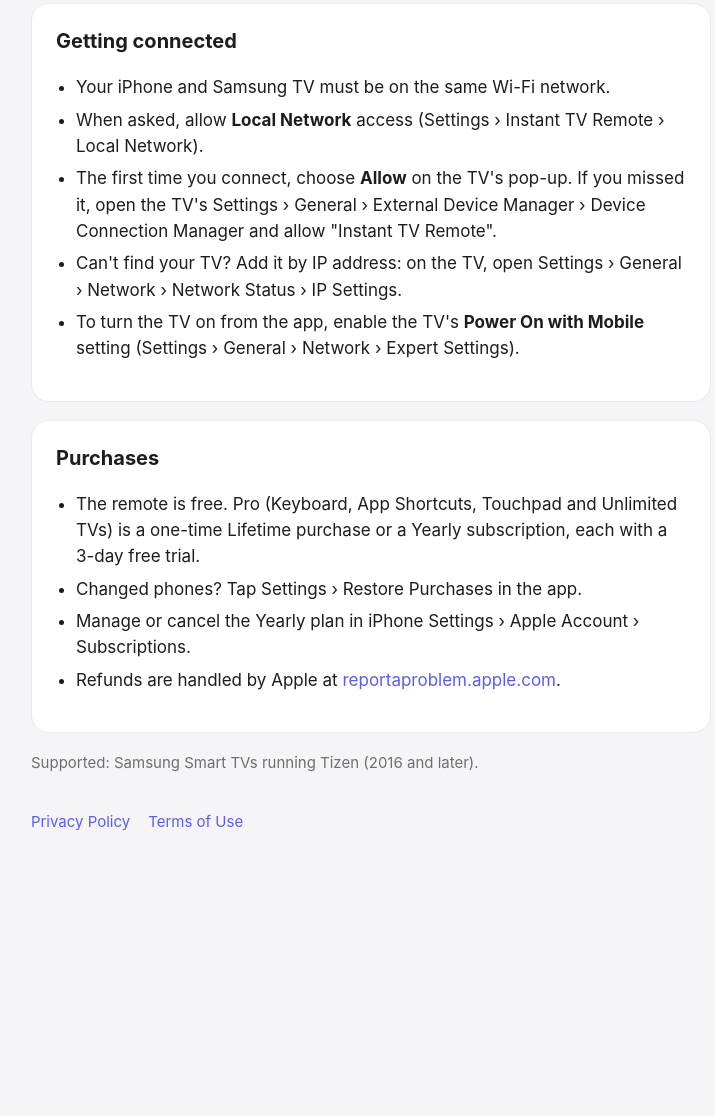
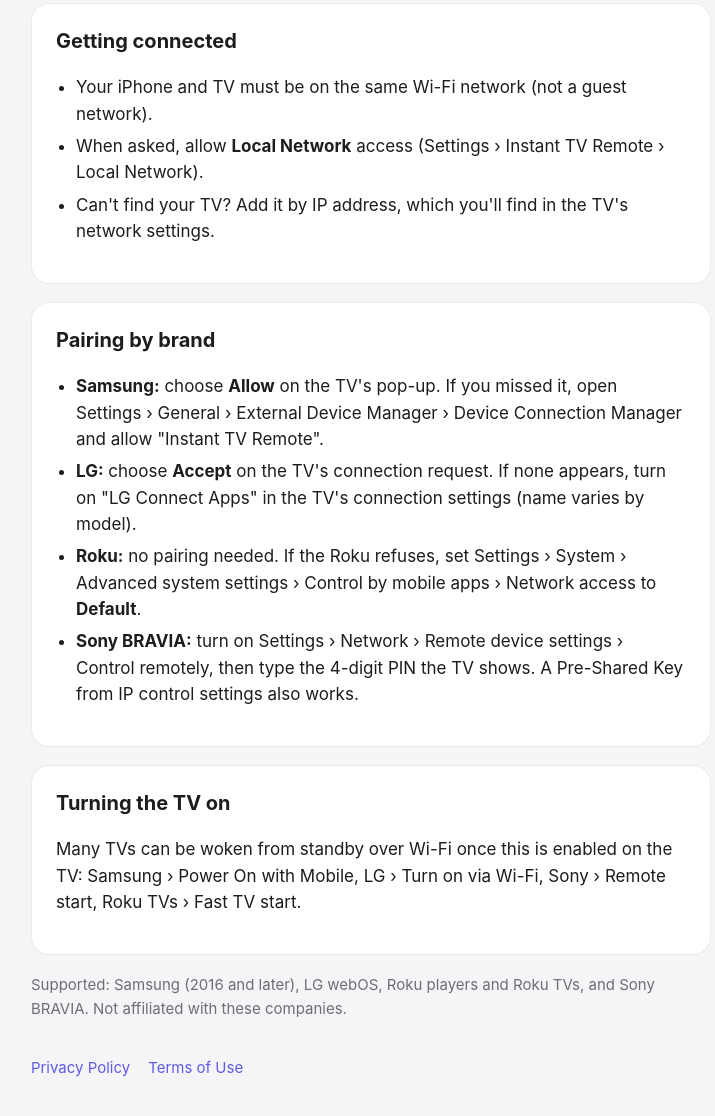
Before and after one commit to SonaLabsLLC/instant-tv-remote, a plain HTML site: page index.html in a window 1280 px wide. Shown: the part 346-1462 px from the top of the page, without its empty margins (269-984 px from the left). Before the commit the page ends 1244 px from the top, so only its background shows below. Drawn offline with Linux system fonts and the light colour scheme.

Commit message:
Support all brands

```diff
--- a/index.html
+++ b/index.html
@@ -1,6 +1,6 @@
 <!doctype html>
 <html lang="en"><head><meta charset="utf-8"><meta name="viewport" content="width=device-width,initial-scale=1">
-<title>Instant TV Remote Support</title><meta name="description" content="Help and support for Instant TV Remote, the fast iPhone remote for Samsung Smart TVs.">
+<title>Instant TV Remote Support</title><meta name="description" content="Help and support for Instant TV Remote, the fast iPhone remote for Samsung, LG, Roku and Sony smart TVs.">
 <link rel="stylesheet" href="style.css"></head>
 <body><main>
 <header><div class="mark">TV</div><div><h1>Instant TV Remote</h1><p class="sub">Support</p></div></header>
@@ -13,24 +13,27 @@
 <section class="card">
 <h2 style="margin-top:0">Getting connected</h2>
 <ul>
-<li>Your iPhone and Samsung TV must be on the same Wi-Fi network.</li>
+<li>Your iPhone and TV must be on the same Wi-Fi network (not a guest network).</li>
 <li>When asked, allow <strong>Local Network</strong> access (Settings › Instant TV Remote › Local Network).</li>
-<li>The first time you connect, choose <strong>Allow</strong> on the TV's pop-up. If you missed it, open the TV's Settings › General › External Device Manager › Device Connection Manager and allow "Instant TV Remote".</li>
-<li>Can't find your TV? Add it by IP address: on the TV, open Settings › General › Network › Network Status › IP Settings.</li>
-<li>To turn the TV on from the app, enable the TV's <strong>Power On with Mobile</strong> setting (Settings › General › Network › Expert Settings).</li>
+<li>Can't find your TV? Add it by IP address, which you'll find in the TV's network settings.</li>
 </ul>
 </section>
 
 <section class="card">
-<h2 style="margin-top:0">Purchases</h2>
+<h2 style="margin-top:0">Pairing by brand</h2>
 <ul>
-<li>The remote is free. Pro (Keyboard, App Shortcuts, Touchpad and Unlimited TVs) is a one-time Lifetime purchase or a Yearly subscription, each with a 3-day free trial.</li>
-<li>Changed phones? Tap Settings › Restore Purchases in the app.</li>
-<li>Manage or cancel the Yearly plan in iPhone Settings › Apple Account › Subscriptions.</li>
-<li>Refunds are handled by Apple at <a href="https://reportaproblem.apple.com">reportaproblem.apple.com</a>.</li>
+<li><strong>Samsung:</strong> choose <strong>Allow</strong> on the TV's pop-up. If you missed it, open Settings › General › External Device Manager › Device Connection Manager and allow "Instant TV Remote".</li>
+<li><strong>LG:</strong> choose <strong>Accept</strong> on the TV's connection request. If none appears, turn on "LG Connect Apps" in the TV's connection settings (name varies by model).</li>
+<li><strong>Roku:</strong> no pairing needed. If the Roku refuses, set Settings › System › Advanced system settings › Control by mobile apps › Network access to <strong>Default</strong>.</li>
+<li><strong>Sony BRAVIA:</strong> turn on Settings › Network › Remote device settings › Control remotely, then type the 4-digit PIN the TV shows. A Pre-Shared Key from IP control settings also works.</li>
 </ul>
 </section>
 
-<p class="muted">Supported: Samsung Smart TVs running Tizen (2016 and later).</p>
+<section class="card">
+<h2 style="margin-top:0">Turning the TV on</h2>
+<p>Many TVs can be woken from standby over Wi-Fi once this is enabled on the TV: Samsung › Power On with Mobile, LG › Turn on via Wi-Fi, Sony › Remote start, Roku TVs › Fast TV start.</p>
+</section>
+
+<p class="muted">Supported: Samsung (2016 and later), LG webOS, Roku players and Roku TVs, and Sony BRAVIA. Not affiliated with these companies.</p>
 <nav><a href="privacy.html">Privacy Policy</a><a href="https://www.apple.com/legal/internet-services/itunes/dev/stdeula/">Terms of Use</a></nav>
 </main></body></html>
```
